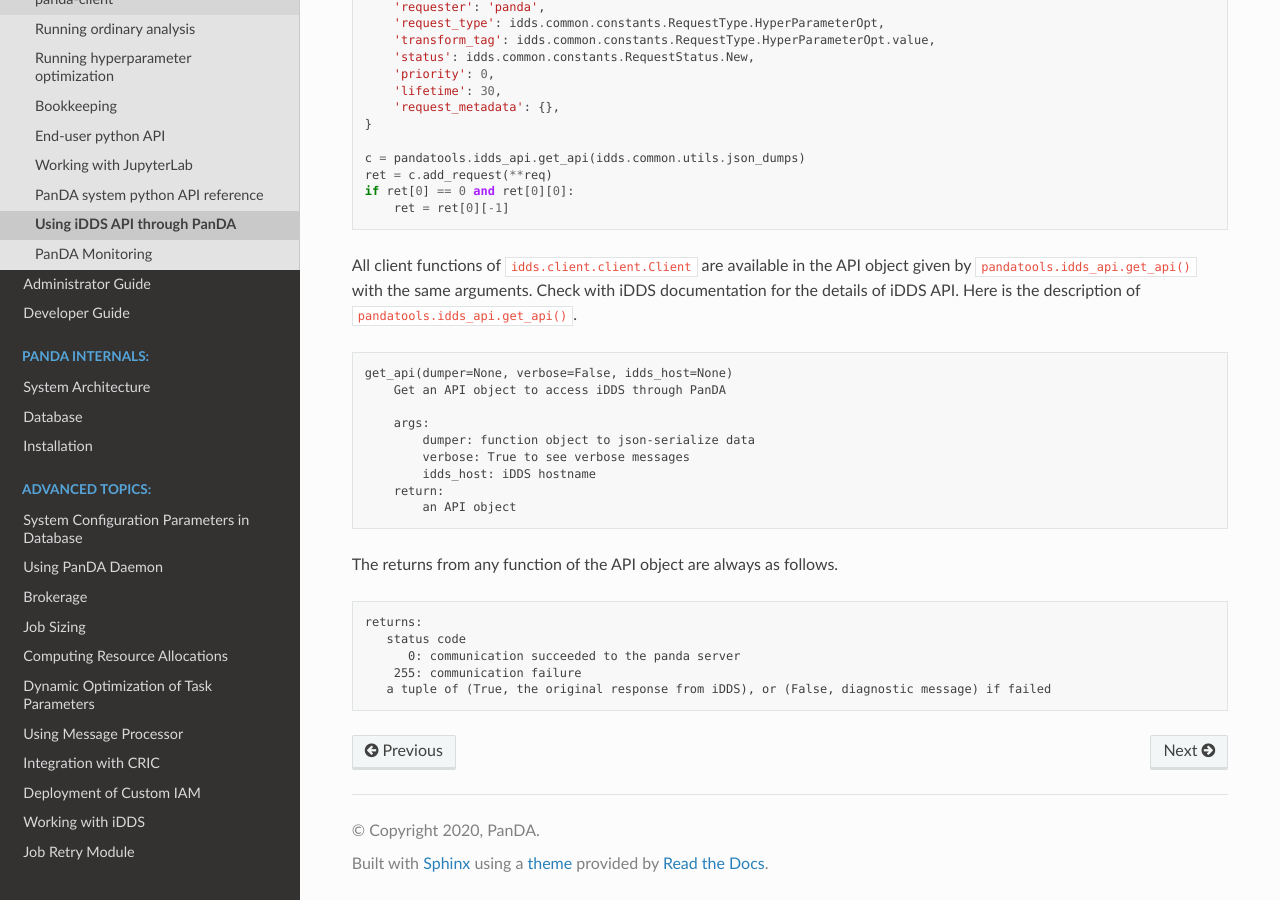
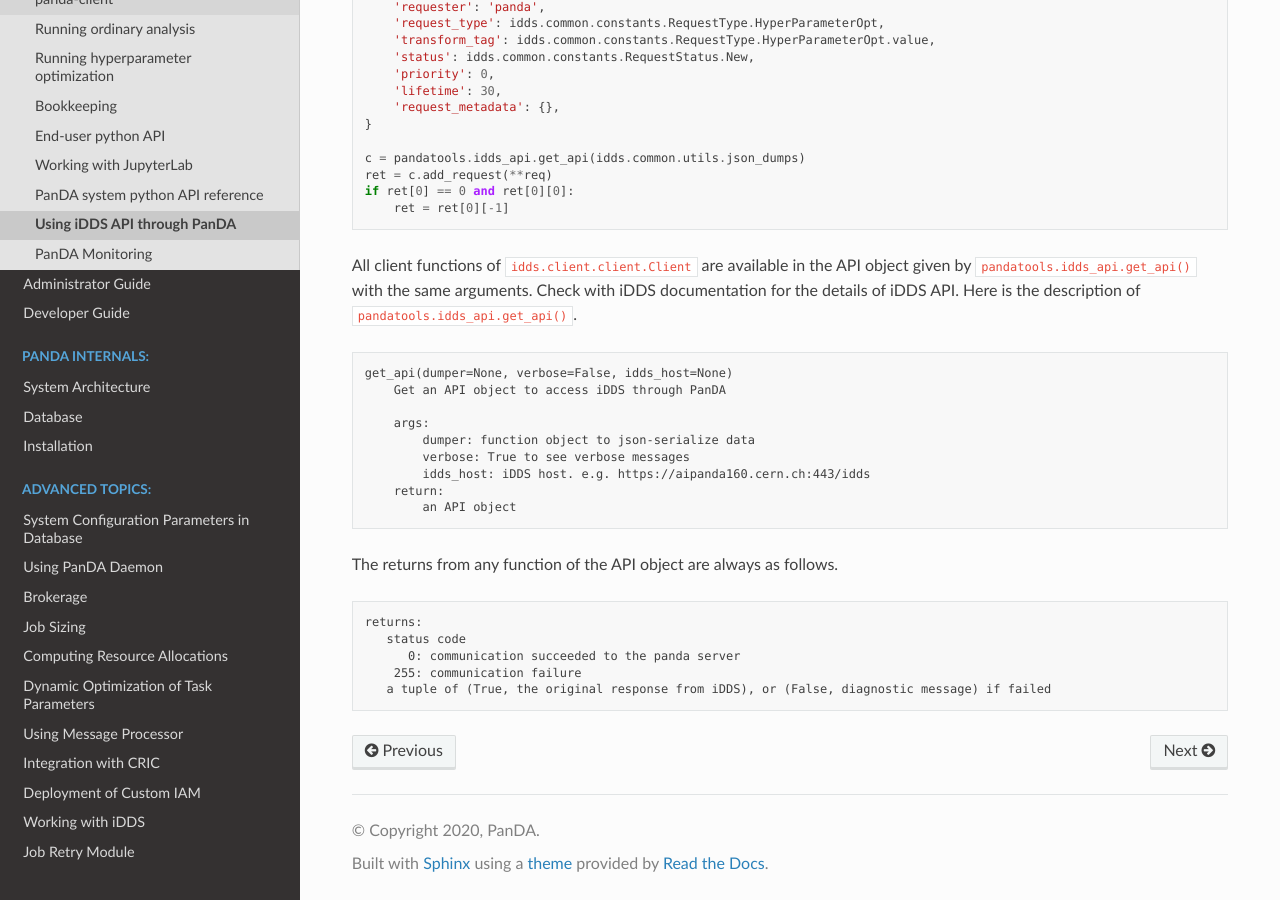
Before and after one commit to PanDAWMS/panda-docs, a Sphinx documentation site: the page built from docs/source/client/rest_idds.rst, in a window 1280 px wide and 900 px high, scrolled down 769 px. Built offline with Sphinx 7.4.7 and the Read the Docs theme 2.0.0, drawn with Linux system fonts in a browser that asks for light colours.

Commit message:
idds API

```diff
--- a/docs/source/client/rest_idds.rst
+++ b/docs/source/client/rest_idds.rst
@@ -65,7 +65,7 @@ Here is the description of ``pandatools.idds_api.get_api()``.
         args:
             dumper: function object to json-serialize data
             verbose: True to see verbose messages
-            idds_host: iDDS hostname
+            idds_host: iDDS host. e.g. https://aipanda160.cern.ch:443/idds
         return:
             an API object
 
```
